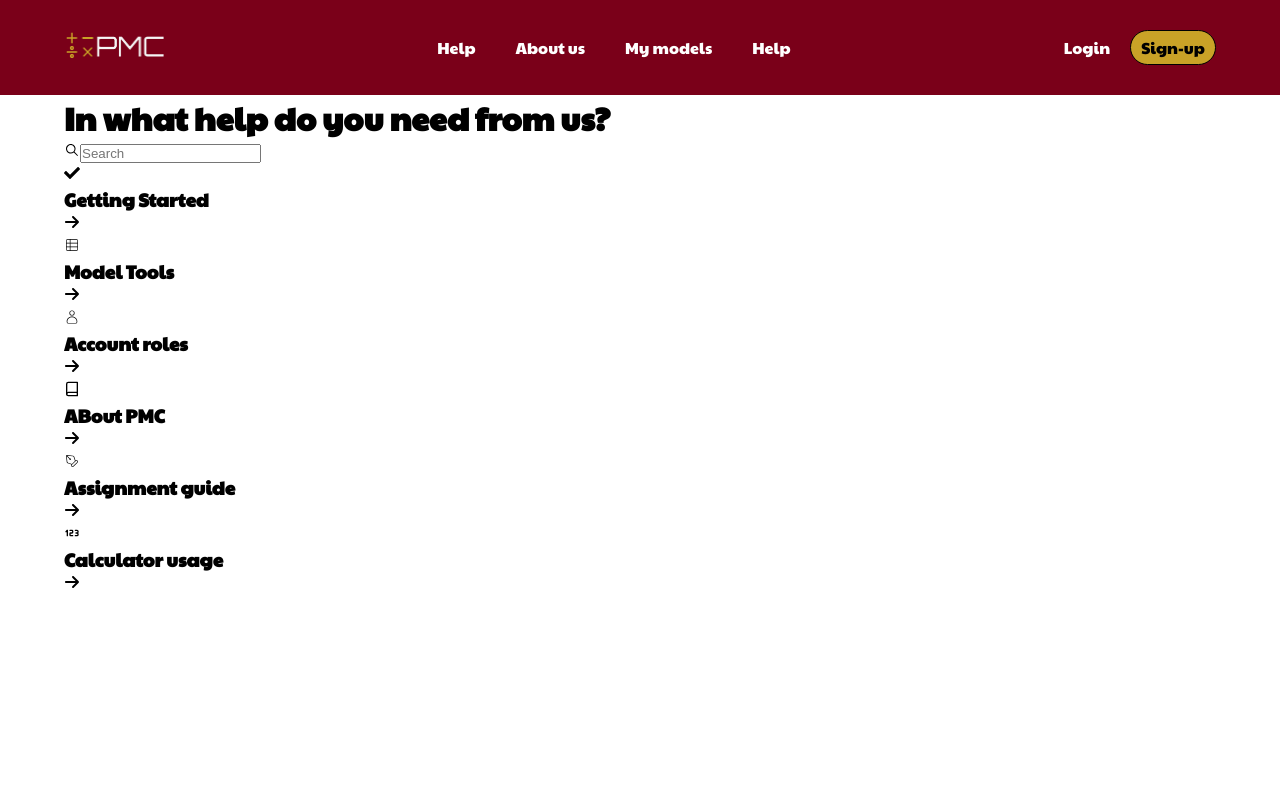
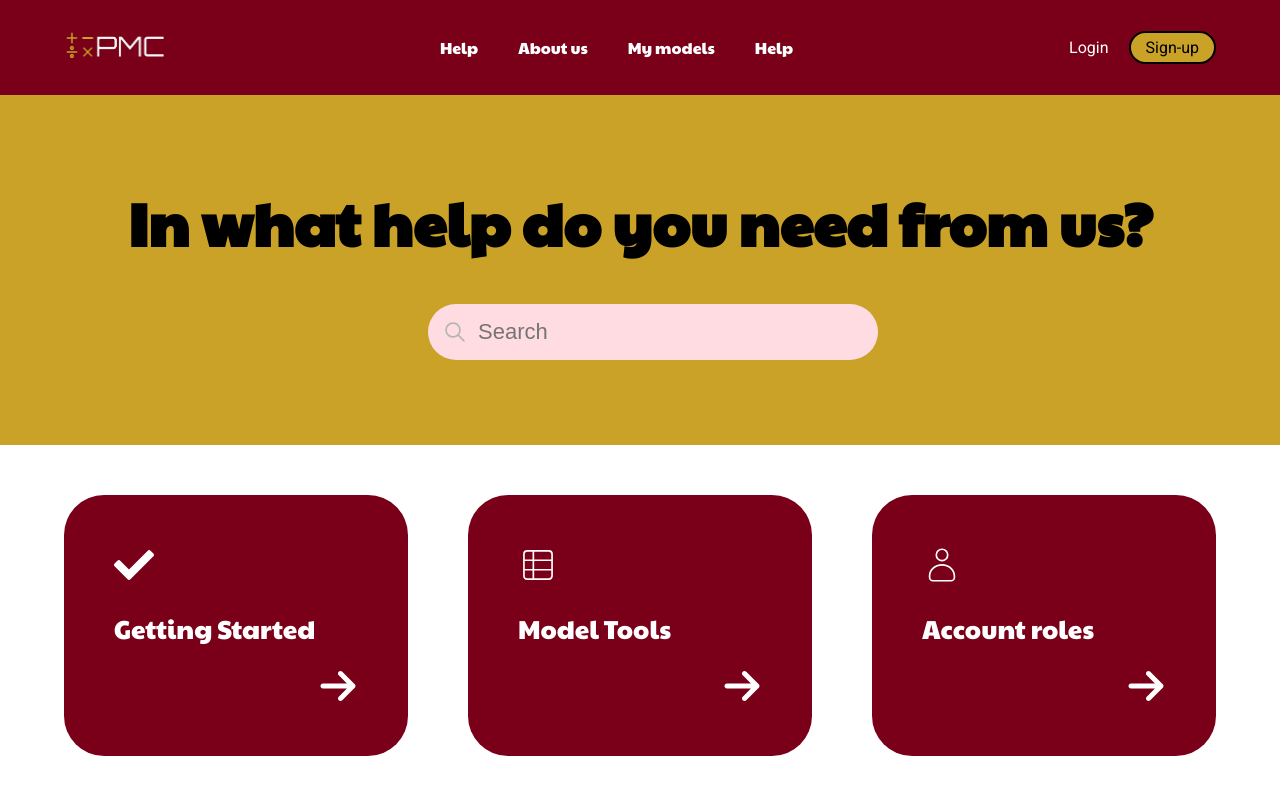
Before and after one commit to Kirbo260/CS495-Software-Project-Proposal-Population-Model-Calculator, a React (Vite) app in the folder frontend/: page /help in a window 1280 px wide. Shown: the top 800 px of the page. Built offline with nearby package versions, Linux system fonts and the light colour scheme.

Commit message:
finished the base design of the help page

```diff
--- a/frontend/index.html
+++ b/frontend/index.html
@@ -1,16 +1,22 @@
 <!doctype html>
 <html lang="en">
+
 <head>
   <meta charset="UTF-8" />
   <link rel="icon" type="image/svg+xml" href="/vite.svg" />
   <meta name="viewport" content="width=device-width, initial-scale=1.0" />
   <link rel="preconnect" href="https://fonts.googleapis.com">
+  <link rel="preconnect" href="https://fonts.googleapis.com">
   <link rel="preconnect" href="https://fonts.gstatic.com" crossorigin>
-<link href="https://fonts.googleapis.com/css2?family=Paytone+One&display=swap" rel="stylesheet">
+  <link
+    href="https://fonts.googleapis.com/css2?family=Paytone+One&family=Roboto:ital,wght@0,100..900;1,100..900&display=swap"
+    rel="stylesheet">
   <title>frontend</title>
 </head>
+
 <body>
   <div id="root"></div>
   <script type="module" src="/src/main.jsx"></script>
 </body>
+
 </html>
--- a/frontend/src/App.css
+++ b/frontend/src/App.css
@@ -35,9 +35,10 @@ a {
 
 .btn-primary {
     background-color: var(--color-gold);
-    border: 1px solid var(--color-black);
-    padding: 5px 10px;
+    border: 2px solid var(--color-black);
+    padding: 5px 15px;
     border-radius: 40px;
     display: flex;
     color: var(--color-black);
+    font-family: "Roboto", sans-serif;
 }
--- a/frontend/src/App.jsx
+++ b/frontend/src/App.jsx
@@ -1,9 +1,6 @@
-// import { useState } from 'react'
-// import reactLogo from './assets/react.svg'
-// import viteLogo from '/vite.svg'
+
 import { BrowserRouter } from "react-router-dom";
 import AppRoutes from './routes/index.jsx'
-import Base from './routes/Base.jsx'
 import Header from './components/Header/Header.jsx'
 import './App.css'
 
@@ -12,7 +9,6 @@ function App() {
   return (
     <BrowserRouter>
       <Header />
-      <Base />
       <AppRoutes />
     </BrowserRouter>
   )
--- a/frontend/src/components/Banner/Banner.css
+++ b/frontend/src/components/Banner/Banner.css
@@ -0,0 +1,40 @@
+.banner {
+    background-color: var(--color-gold);
+    display: flex;
+    justify-content: center;
+    align-items: center;
+    height: 350px;
+}
+
+h1 {
+    font-size: 60px;
+    margin-bottom: 40px;
+}
+
+.banner-content {
+    text-align: center;
+}
+
+form {
+    position: relative;
+    display: flex;
+    justify-content: center;
+    align-items: center;
+}
+
+form svg {
+    position: relative;
+    left: 40px;
+    color: var(--color-medium-gray);
+    font-size: 26px;
+}
+
+input {
+    background-color: var(--color-light-pink);
+    border: none;
+    padding: 15px 15px 15px 50px;
+    border-radius: 40px;
+    width: 450px;
+    font-size: 40px;
+    font-size: 22px;
+}
--- a/frontend/src/components/Banner/Banner.jsx
+++ b/frontend/src/components/Banner/Banner.jsx
@@ -1,4 +1,5 @@
 import { IoIosSearch } from "react-icons/io";
+import "./Banner.css"
 
 const Banner = () => {
     return (
--- a/frontend/src/components/Header/Header.css
+++ b/frontend/src/components/Header/Header.css
@@ -22,4 +22,5 @@ nav ul {
     display: flex;
     align-items: center;
     gap: 20px;
+    font-family: "Roboto", sans-serif;
 }
--- a/frontend/src/components/Header/Header.jsx
+++ b/frontend/src/components/Header/Header.jsx
@@ -9,7 +9,7 @@ const Header = () => {
                     <Link to="/"><img src="LOGO.png" alt="PMC logo" /></Link>
                     <nav>
                         <ul>
-                            <li><Link to="#">Help</Link></li>
+                            <li><Link to="/help">Help</Link></li>
                             <li><Link to="#">About us</Link></li>
                             <li><Link to="#">My models</Link></li>
                             <li><Link to="#">Help</Link></li>
--- a/frontend/src/components/HelpGrid/HelpGrid.css
+++ b/frontend/src/components/HelpGrid/HelpGrid.css
@@ -0,0 +1,32 @@
+.help-grid {
+    padding: 50px 0;
+}
+
+.help-grid-boxes {
+    display: grid;
+    grid-template-columns: repeat(3, 1fr);
+    gap: 60px;
+    color: var(--color-white);
+}
+
+.help-box {
+    background-color: var(--color-burgundy);
+    border-radius: 40px;
+    padding: 50px;
+    text-align: left;
+}
+
+.help-box svg {
+    font-size: 40px;
+}
+
+.help-box h3 {
+    font-size: 26px;
+    margin: 20px 0;
+    font-weight: 400;
+}
+
+.help-box svg:last-child {
+    display: block;
+    margin-left: auto;
+}
--- a/frontend/src/components/HelpGrid/HelpGrid.jsx
+++ b/frontend/src/components/HelpGrid/HelpGrid.jsx
@@ -5,6 +5,7 @@ import { FiBook } from "react-icons/fi";
 import { CiPen } from "react-icons/ci";
 import { TbNumber123 } from "react-icons/tb";
 import { FaArrowRight } from "react-icons/fa6";
+import "./HelpGrid.css"
 
 
 const HelpGrid = () => {
--- a/frontend/src/routes/Base.jsx
+++ b/frontend/src/routes/Help.jsx
@@ -1,8 +1,7 @@
 import Banner from "../components/Banner/Banner";
-import Header from "../components/Header/Header";
 import HelpGrid from "../components/HelpGrid/HelpGrid";
 
-export default function Base() {
+export default function Help() {
     return(
         <div>
             <Banner />
--- a/frontend/src/routes/index.jsx
+++ b/frontend/src/routes/index.jsx
@@ -2,12 +2,14 @@ import { Routes, Route } from 'react-router-dom'
 import HomePage from '../pages/HomePage'
 import ExponentialGrowth from '../pages/ExponentialGrowthModel'
 import PopulationGrowth from '../pages/PopulationGrowthModel'
+import Help from './Help'
 
 // Page routing paths for site
 export default function AppRoutes() {
   return (
     <Routes>
       <Route path="/" element={<HomePage />} />
+      <Route path="/help" element={<Help />} />
       <Route path="/exponentialgrowth" element={<ExponentialGrowth />} />
       <Route path="/populationgrowth" element={<PopulationGrowth />} />
       {/* Future routes can be added here */}
```
Lines whose indentation alone changed are shown as unchanged.
